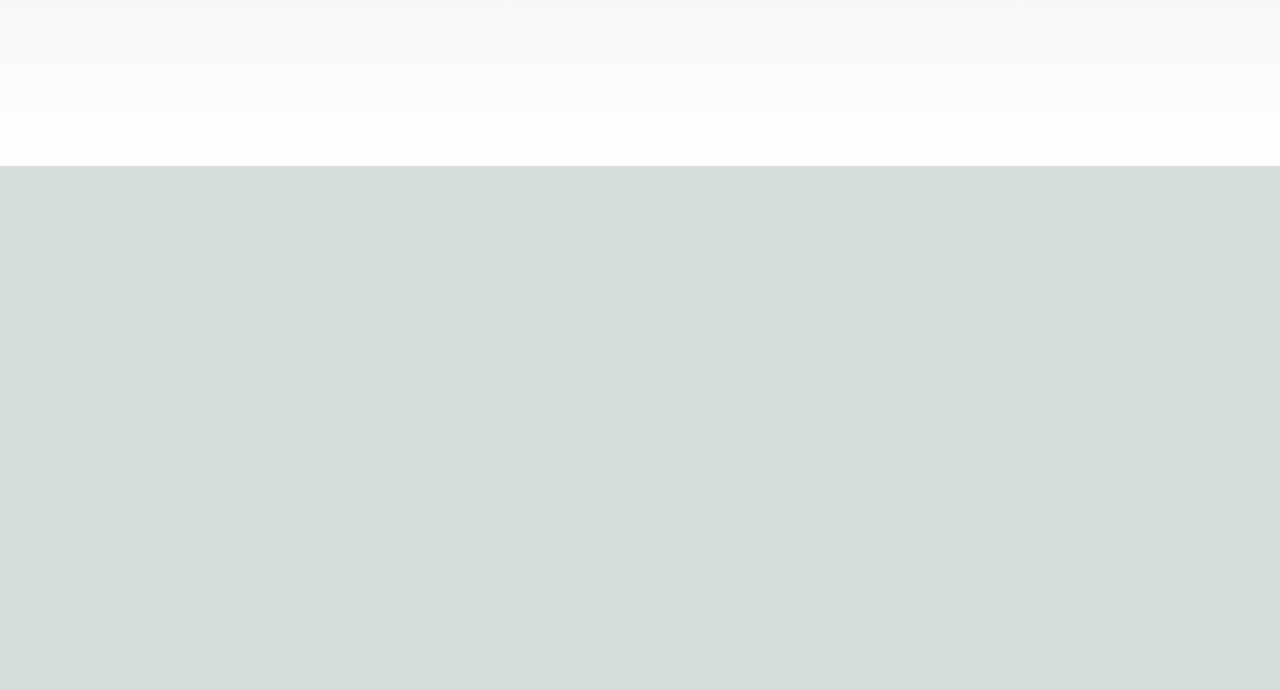
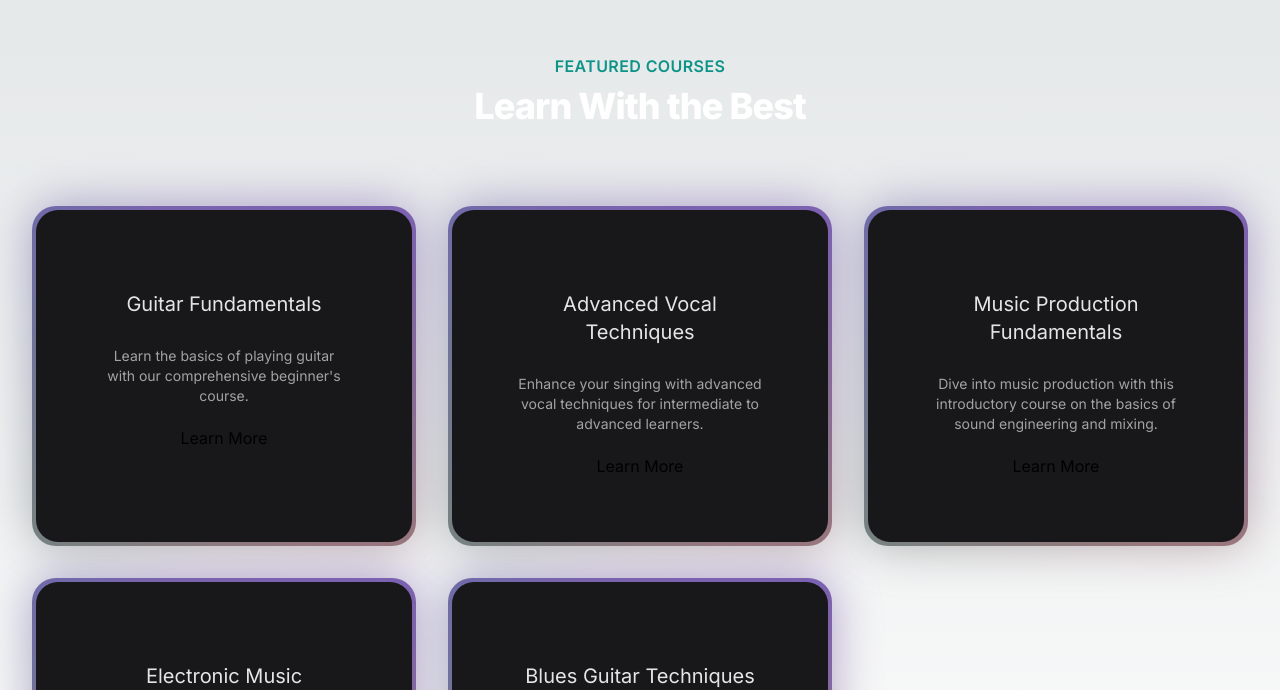
Before and after one commit to shifachaus/MusicLearn-Pro, a Next.js app: page / in a window 1280 px wide. Shown: the part 634-1324 px from the top of the page. Before the commit the page ends 800 px from the top, so only its background shows below. Built offline with nearby package versions, Linux system fonts and the light colour scheme.

Commit message:
add featuredCourses and background-gradient components

```diff
--- a/src/app/page.tsx
+++ b/src/app/page.tsx
@@ -1,9 +1,11 @@
+import FeaturedCourses from "@/components/FeaturedCourses";
 import HeroSection from "@/components/HeroSection";
 
 export default function Home() {
   return (
     <main className="min-h-screen bg-opacity/[0.96] antialiased bg-grid-white/[0.02] ">
       <HeroSection />
+      <FeaturedCourses />
     </main>
   );
 }
--- /dev/null
+++ b/src/components/FeaturedCourses.tsx
@@ -0,0 +1,67 @@
+"use client";
+
+import Link from "next/link";
+import courseData from "../data/music_courses.json";
+import { BackgroundGradient } from "./ui/background-gradient";
+
+interface Course {
+  id: number;
+  title: string;
+  slug: string;
+  description: string;
+  price: number;
+  instructor: string;
+  isFeatured: boolean;
+}
+
+const FeaturedCourses = () => {
+  const featuredCourses = courseData.courses.filter(
+    (course: Course) => course.isFeatured
+  );
+
+  return (
+    <section className="py-12 ">
+      <div className="text-center mb-20">
+        <h2 className="text-base text-teal-600 font-semibold tracking-wide uppercase">
+          FEATURED COURSES
+        </h2>
+        <p className="mt-2  text-3xl leading-8 font-extrabold tracking-tight text-white sm:text-4xl">
+          Learn With the Best
+        </p>
+      </div>
+
+      <div className="mt-10 mx-8">
+        <div className="grid grid-cols-1 sm:grid-cols-2 lg:grid-cols-3 gap-8 justify-center">
+          {featuredCourses.map((course: Course) => {
+            return (
+              <div key={course.id} className="flex justify-center">
+                <BackgroundGradient className="rounded-[22px] max-w-sm p-4 sm:p-10 bg-white dark:bg-zinc-900  overflow-hidden h-full  ">
+                  <div className="p-4 sm:p-6 flex flex-col items-center text-center flex-grow gap-5">
+                    <p className="text-lg sm:text-xl text-black mt-4 mb-2 dark:text-neutral-200">
+                      {course.title}
+                    </p>
+                    <p className="text-sm text-neutral-600 dark:text-neutral-400 flex-grow">
+                      {course.description}
+                    </p>
+                    <Link href={`/courses/${course.slug}`}>Learn More</Link>
+                  </div>
+                </BackgroundGradient>
+              </div>
+            );
+          })}
+        </div>
+      </div>
+
+      <div className="mt-20 text-center">
+        <Link
+          href={"/courses"}
+          className="px-4 py-2  border-b border-neutral-600 text-neutral-100  transition duration-200"
+        >
+          View All courses
+        </Link>
+      </div>
+    </section>
+  );
+};
+
+export default FeaturedCourses;
--- a/src/components/HeroSection.tsx
+++ b/src/components/HeroSection.tsx
@@ -5,7 +5,7 @@
 
 const HeroSection = () => {
   return (
-    <div className="h-auto md:h-[40rem] w-full rounded-md flex flex-col items-center justify-center relative overflow-hidden mx-auto py-10 md:py-0">
+    <section className="h-auto md:h-[40rem] w-full rounded-md flex flex-col items-center justify-center relative overflow-hidden mx-auto py-10 md:py-0">
       <Spotlight
         className="-top-40 left-0 md:left-60 md:-top-20"
         fill="white"
@@ -31,7 +31,7 @@
           </Link>
         </div>
       </div>
-    </div>
+    </section>
   );
 };
 
--- /dev/null
+++ b/src/components/ui/background-gradient.tsx
@@ -0,0 +1,72 @@
+import { cn } from "@/utils/cn";
+import React from "react";
+import { motion } from "framer-motion";
+
+export const BackgroundGradient = ({
+  children,
+  className,
+  containerClassName,
+  animate = true,
+}: {
+  children?: React.ReactNode;
+  className?: string;
+  containerClassName?: string;
+  animate?: boolean;
+}) => {
+  const variants = {
+    initial: {
+      backgroundPosition: "0 50%",
+    },
+    animate: {
+      backgroundPosition: ["0, 50%", "100% 50%", "0 50%"],
+    },
+  };
+  return (
+    <div className={cn("relative p-[4px] group", containerClassName)}>
+      <motion.div
+        variants={animate ? variants : undefined}
+        initial={animate ? "initial" : undefined}
+        animate={animate ? "animate" : undefined}
+        transition={
+          animate
+            ? {
+                duration: 5,
+                repeat: Infinity,
+                repeatType: "reverse",
+              }
+            : undefined
+        }
+        style={{
+          backgroundSize: animate ? "400% 400%" : undefined,
+        }}
+        className={cn(
+          "absolute inset-0 rounded-3xl z-[1] opacity-60 group-hover:opacity-100 blur-xl  transition duration-500",
+          " bg-[radial-gradient(circle_farthest-side_at_0_100%,#00ccb1,transparent),radial-gradient(circle_farthest-side_at_100%_0,#7b61ff,transparent),radial-gradient(circle_farthest-side_at_100%_100%,#ffc414,transparent),radial-gradient(circle_farthest-side_at_0_0,#1ca0fb,#141316)]"
+        )}
+      />
+      <motion.div
+        variants={animate ? variants : undefined}
+        initial={animate ? "initial" : undefined}
+        animate={animate ? "animate" : undefined}
+        transition={
+          animate
+            ? {
+                duration: 5,
+                repeat: Infinity,
+                repeatType: "reverse",
+              }
+            : undefined
+        }
+        style={{
+          backgroundSize: animate ? "400% 400%" : undefined,
+        }}
+        className={cn(
+          "absolute inset-0 rounded-3xl z-[1]",
+          "bg-[radial-gradient(circle_farthest-side_at_0_100%,#00ccb1,transparent),radial-gradient(circle_farthest-side_at_100%_0,#7b61ff,transparent),radial-gradient(circle_farthest-side_at_100%_100%,#ffc414,transparent),radial-gradient(circle_farthest-side_at_0_0,#1ca0fb,#141316)]"
+        )}
+      />
+
+      <div className={cn("relative z-10", className)}>{children}</div>
+    </div>
+  );
+};
```
